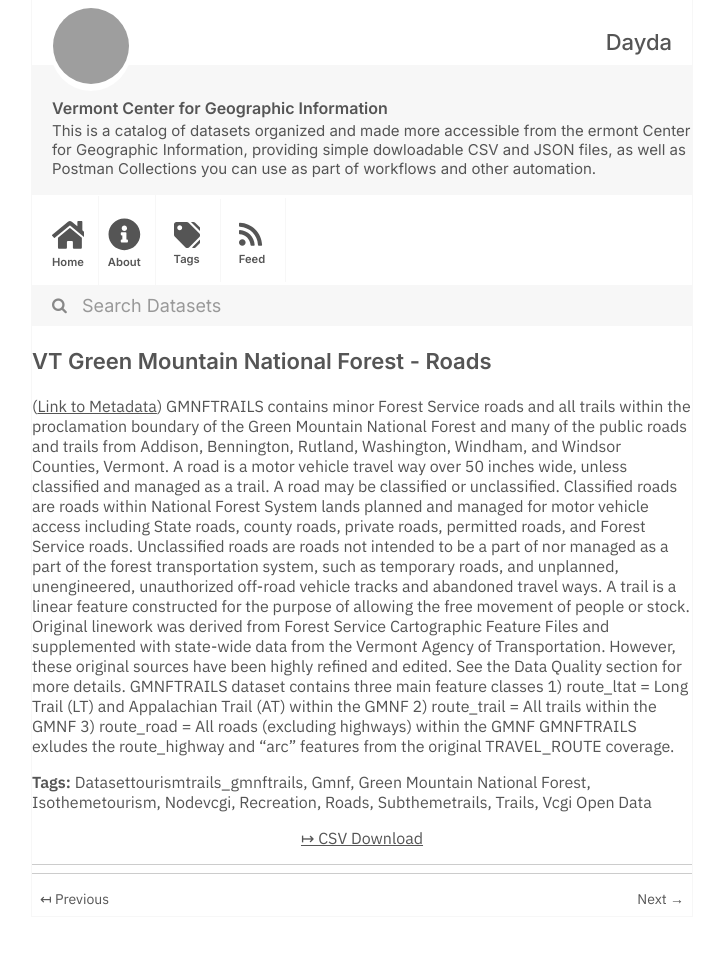
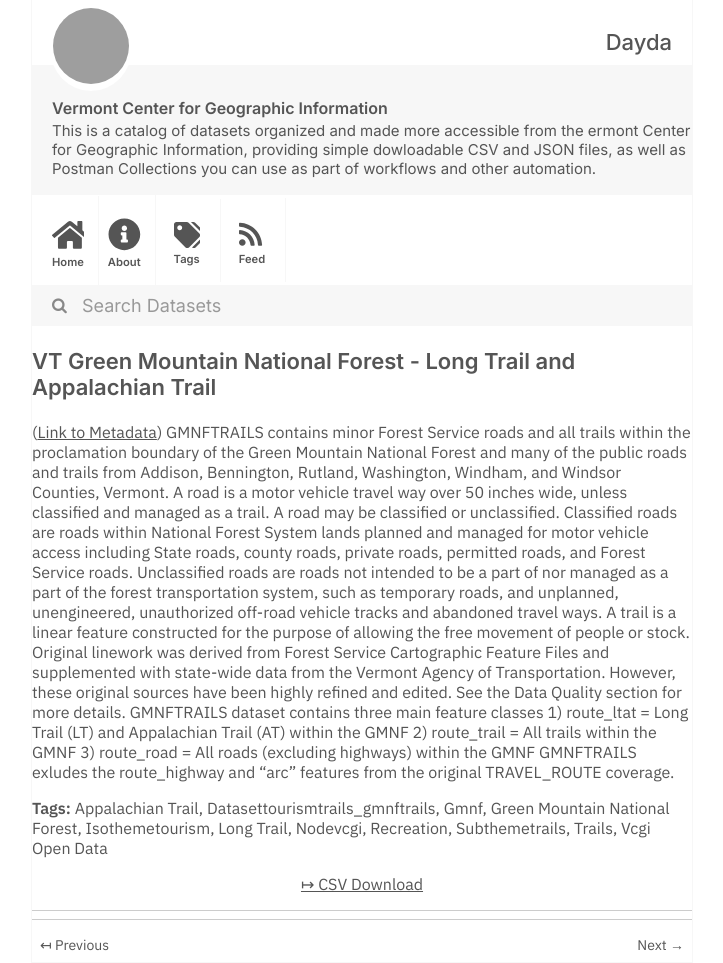
Before and after one commit to dayda-entities/vermont-center-for-geographic-information, a Jekyll site: the page built from _posts/2020-11-12-vt-green-mountain-national-for.md, in a window 1280 px wide, cut to the strip 0-963 px from the top of the page. Shown: the whole strip, without its empty margins (278-1001 px from the left). Built offline with Jekyll 4.4.1, drawn with Linux system fonts in a browser that asks for light colours; before the commit the page ends 917 px from its top, so only the background shows below that; grey boxes are pictures that could not be loaded.

Commit message:
Publish Data

```diff
--- a/_posts/2020-11-12-vt-green-mountain-national-for.md
+++ b/_posts/2020-11-12-vt-green-mountain-national-for.md
@@ -1,23 +1,24 @@
 ---
-title: VT Green Mountain National Forest - Roads
-created: '2020-11-12T13:06:27.765255'
-modified: '2020-11-12T13:06:27.765261'
+title: VT Green Mountain National Forest - Long Trail and Appalachian Trail
+created: '2020-11-12T13:06:20.418145'
+modified: '2020-11-12T13:06:20.418164'
 state: active
 type: dataset
 tags:
+  - Appalachian Trail
   - Datasettourismtrails_gmnftrails
   - Gmnf
   - Green Mountain National Forest
   - Isothemetourism
+  - Long Trail
   - Nodevcgi
   - Recreation
-  - Roads
   - Subthemetrails
   - Trails
   - Vcgi Open Data
 groups: []
 csv_url: >-
-  https://geodata.vermont.gov/datasets/d3bcf87b890443dda513c572e0465291_10.csv?outSR=%7B%22latestWkid%22%3A32145%2C%22wkid%22%3A32145%7D
+  https://geodata.vermont.gov/datasets/4c206846699947429df59c8cb552ab5c_11.csv?outSR=%7B%22latestWkid%22%3A32145%2C%22wkid%22%3A32145%7D
 json_url: ''
 layout: post
 
```
